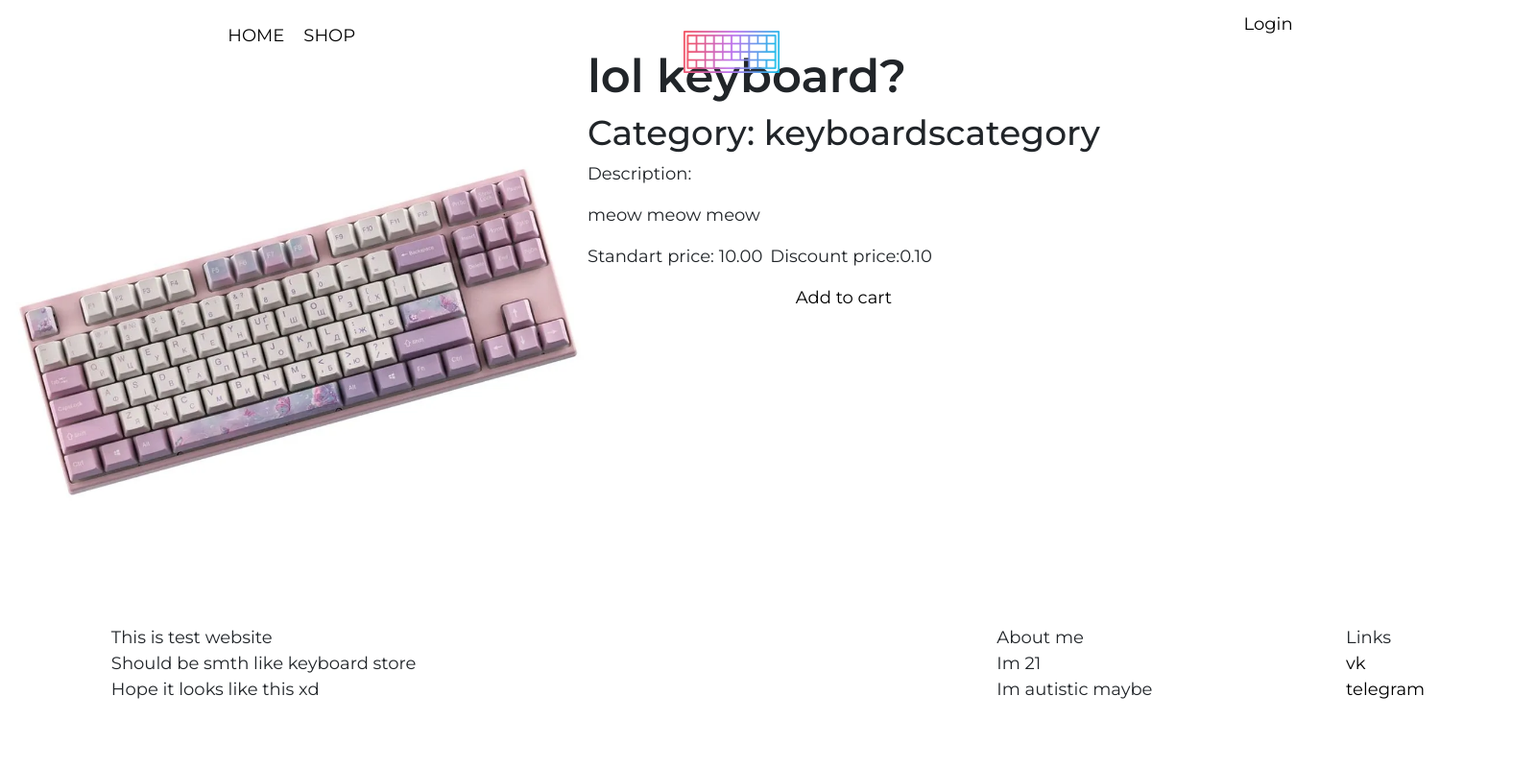
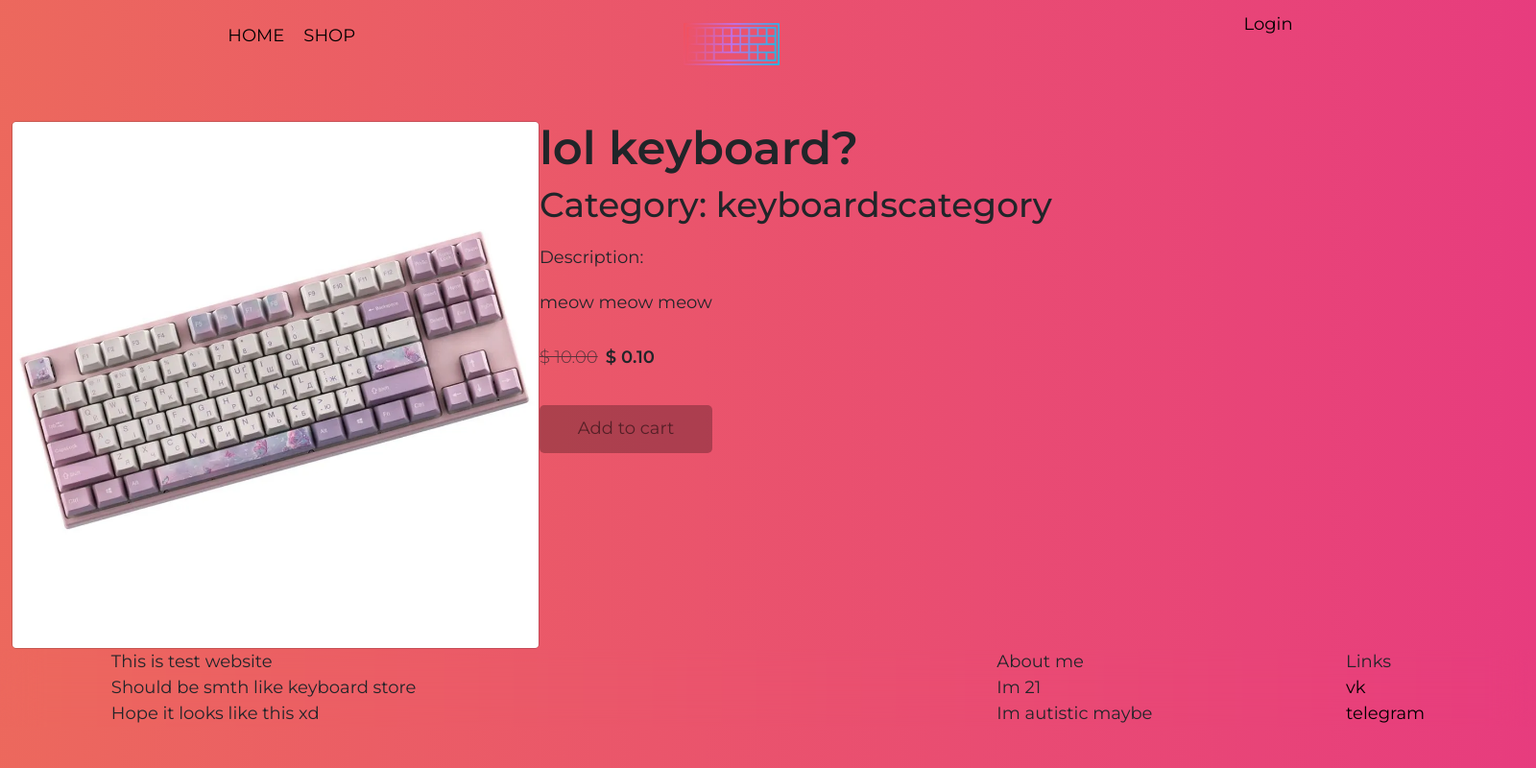
Before and after one commit to beyo2nd/keyboardstore, a Django app: a page that uses main/templates/main/base.html in a window 1600 px wide. Shown: the whole page at 96% size. Run offline with Django 5.2, Linux system fonts and the light colour scheme; data comes from the database, SQL or seed files in the repository; both versions use the stored data as it was after the commit; some libraries are stand-ins or nearby versions.

Commit message:
new file:   .gitignore 	modified:   db.sqlite3 	modified:   keyboardstore/urls.py 	modified:   main/__pycache__/urls.cpython-313.pyc 	modified:   main/__pycache__/views.cpython-313.pyc 	modified:   main/static/css/base.css 	modified:   main/templates/main/base.html 	modified:   main/templates/main/index/index.html 	modified:   main/templates/main/product/detail.html 	new file:   main/templates/main/product/list.html 	deleted:    main/templates/main/product/login.html 	deleted:    main/templates/main/product/registration.html 	modified:   main/urls.py 	modified:   main/views.py

```diff
--- a/keyboardstore/urls.py
+++ b/keyboardstore/urls.py
@@ -21,7 +21,7 @@ from django.conf.urls.static import static
 
 urlpatterns = [
     path('admin/', admin.site.urls),
-    path('', include('main.urls', namespace='main'))
+    path('', include('main.urls', namespace='main')),
 ]
 
 if settings.DEBUG:
--- a/main/static/css/base.css
+++ b/main/static/css/base.css
@@ -10,8 +10,8 @@ body{
     padding: 0;
     margin: 0;
     overflow-x: hidden;
-    /* background: linear-gradient(90deg, #ee7752, #e73c7e, #23a6d5, #23d5ab); */
-    /* background-size: 400% 400%;
+    background: linear-gradient(90deg, #ee7752, #e73c7e, #23a6d5, #23d5ab);
+    background-size: 400% 400%;
     animation: gradient 120s ease infinite;
 }
 
@@ -25,7 +25,7 @@ body{
     100% {
         background-position: 0% 50%;
     }
-} */
+}
 
 ul{
     list-style: none;
@@ -61,11 +61,6 @@ h5{
     margin-right: 20px;
 }
 
-.detail-image{
-    width: 600px;
-    height: 600px;
-}
-
 .logokb{
     position: fixed;
     top: 0.5%;
@@ -76,7 +71,7 @@ h5{
 
 .kb-logo{
     position: fixed;
-    top: 0.5%;
+    top: -0.5%;
     left: 44.5%;
     width: 100px;
     height: 100px;
@@ -104,6 +99,22 @@ h5{
     text-transform: uppercase;
 }
 
+.button-home{
+    transition: all 0.5s ease;
+}
+
+.button-home:hover{
+    color:#fff;
+}
+
+.button-shop{
+    transition: all 0.5s ease;
+}
+
+.button-shop:hover{
+    color:#fff;
+}
+
 .header-container {
     box-sizing: border-box;
     min-width: 1400px;
@@ -129,13 +140,17 @@ h5{
     backdrop-filter: blur(20px)
 }
 
+.detail-product{
+    margin-top: 75px;
+}
+
 .home-title{
     margin-top: 210px;
     margin-bottom: 50px;
 }
 
 .home-card{
-    width: 310px;
+    width: 305px;
     height: 445px;
     border: 1px solid #00000027;
     border-radius: 5px;
@@ -145,7 +160,20 @@ h5{
 
 .home-card:hover{
     border: 1px solid #000;
+    width: 328px;
+    height: 490px;
 }
+
+.home-card img{
+    margin-top: 1px;
+    transition: all 0.5s ease;
+}
+
+.home-card:hover img{
+    width: 325px;
+    height: 325px;
+}
+
 
 .title-card {
     max-width: 185px;
@@ -163,3 +191,108 @@ h5{
     font-weight: 700;
     margin-top: -10px;
 }
+
+.home-btn{
+    display: flex;
+    align-items: center;
+    justify-content: center;
+    width: 180px;
+    height: 50px;
+    border: 1px solid #00000027;
+    border-radius: 5px;
+
+    transition: all .4s ease;
+    z-index: 2;
+}
+
+.home-btn:hover{
+    border: 1px solid #000;
+}
+
+.detail-image{
+    width: 550px;
+    height: 550px;
+    border: 1px solid #00000027;
+    border-radius: 5px;
+    transition: all 1s ease;
+}
+
+.detail-image:hover{
+    border: 1px solid #000;
+}
+
+.detail-description{
+
+}
+
+.detail-description p {
+    margin-top: 20px;
+    max-width: 700px;}
+
+.detail-description h2 span{
+    font-size: 56px;
+}
+
+.card-discount {
+    margin-top: -10px;
+    font-weight: 600;
+}
+
+.card-discount .price{
+    margin-top: -1px;
+}
+
+.line {
+    opacity: 0.7;
+    text-decoration: line-through;
+    font-weight: 300;
+}
+
+.cart-btn {
+    width: 180px;
+    height: 50px;
+    border: 1px solid rgba(255, 255, 255, 0);
+    border-radius: 5px;
+    transition: all 0.5s ease;
+    z-index: 2;
+    margin-top: 20px;
+    background-color: #00000044;
+    color:#00000080;
+}
+
+.cart-btn:hover {
+    border: 1px solid #00000027;
+    background-color: #00000022;
+}
+
+.footer-text a{
+    color:#000;
+    transition: all 0.5s ease;
+    z-index: 2;
+}
+
+.footer-text a:hover {
+    color:#fff;
+}
+
+.main{
+    margin-left: 150px;
+}
+
+.main-title {
+    font-size: 36px;
+    margin-bottom: 10px;
+    margin-top: 65px;
+}
+
+.items {
+    display: grid;
+    grid-template-columns: repeat(auto-fill,325px);
+    width: 100%;
+    max-width: 1300px;
+    justify-content: center;
+    justify-items: center;
+    column-gap: 0px;
+    row-gap: 10px;
+    margin: 0 auto;
+}
--- a/main/templates/main/base.html
+++ b/main/templates/main/base.html
@@ -17,10 +17,10 @@
             <navbar class="header-nav pt-4">
                 <ul class="header-list d-flex">
                     <li>
-                        <a href="/" class="nav-a m3">Home</a>
+                        <a href="/" class="button-home nav-a m3">Home</a>
                     </li>
                     <li>
-                        <a href="/" class="nav-a m3">Shop</a>
+                        <a href="/" class="button-shop nav-a m3">Shop</a>
                     </li>
 
                 </ul>
--- a/main/templates/main/product/detail.html
+++ b/main/templates/main/product/detail.html
@@ -16,11 +16,11 @@
             <p>Description: {{ product.description|linebreaks}}</p>
             {% if product.discount %}
                 <div class="card-discount d-flex gap-2">
-                    <p class="line">Standart price: {{ product.price }}</p>
-                    <p>Discount price:{{ product.sell_price }}</p>
+                    <p class="line">$ {{ product.price }}</p>
+                    <p>$ {{ product.sell_price }}</p>
                 </div>
             {% else %}
-                <p class="price">Price: {{ product.price }}$</p>
+                <p class="price">$ {{ product.price }}</p>
             {% endif %}
             <a href="#" class="cart-btn d-flex align-items-center justify-content-center">Add to cart</a>
         </div>
--- a/main/urls.py
+++ b/main/urls.py
@@ -6,6 +6,9 @@ app_name = 'main'
 
 urlpatterns = [
     path('', views.popular_list, name='popular'),
+    path('shop/', views.product_list, name='product_list'),
+    path('shop/category/<slug:category_slug>/', views.product_list,
+         name='product_list_by_category'),
     path('<slug:slug>/', views.product_detail,
          name='product_detail'),
 ]
--- a/main/views.py
+++ b/main/views.py
@@ -16,3 +16,17 @@ def product_detail(request, slug):
     return render(request,
                   'main/product/detail.html',
                   {'product': product})
+
+def product_list(request, category_slug=None):
+    category = None
+    categories = Category.objects.all()
+    products = Product.objects.filter(available=True)
+    if category_slug:
+        category = get_object_or_404(Category,
+                                     slug=category_slug)
+        products = products.filter(category=category)
+    return render(request,
+                  'main/product/list.html',
+                  {'category': category,
+                   'categories': categories,
+                   'products': products})
```
Also changed, not shown: main/templates/main/index/index.html (+3 -4 lines), main/templates/main/product/list.html (added, +45 -0 lines), main/templates/main/product/login.html (deleted, +0 -17 lines), main/templates/main/product/registration.html (deleted, +0 -23 lines), db.sqlite3, 1 other file.
